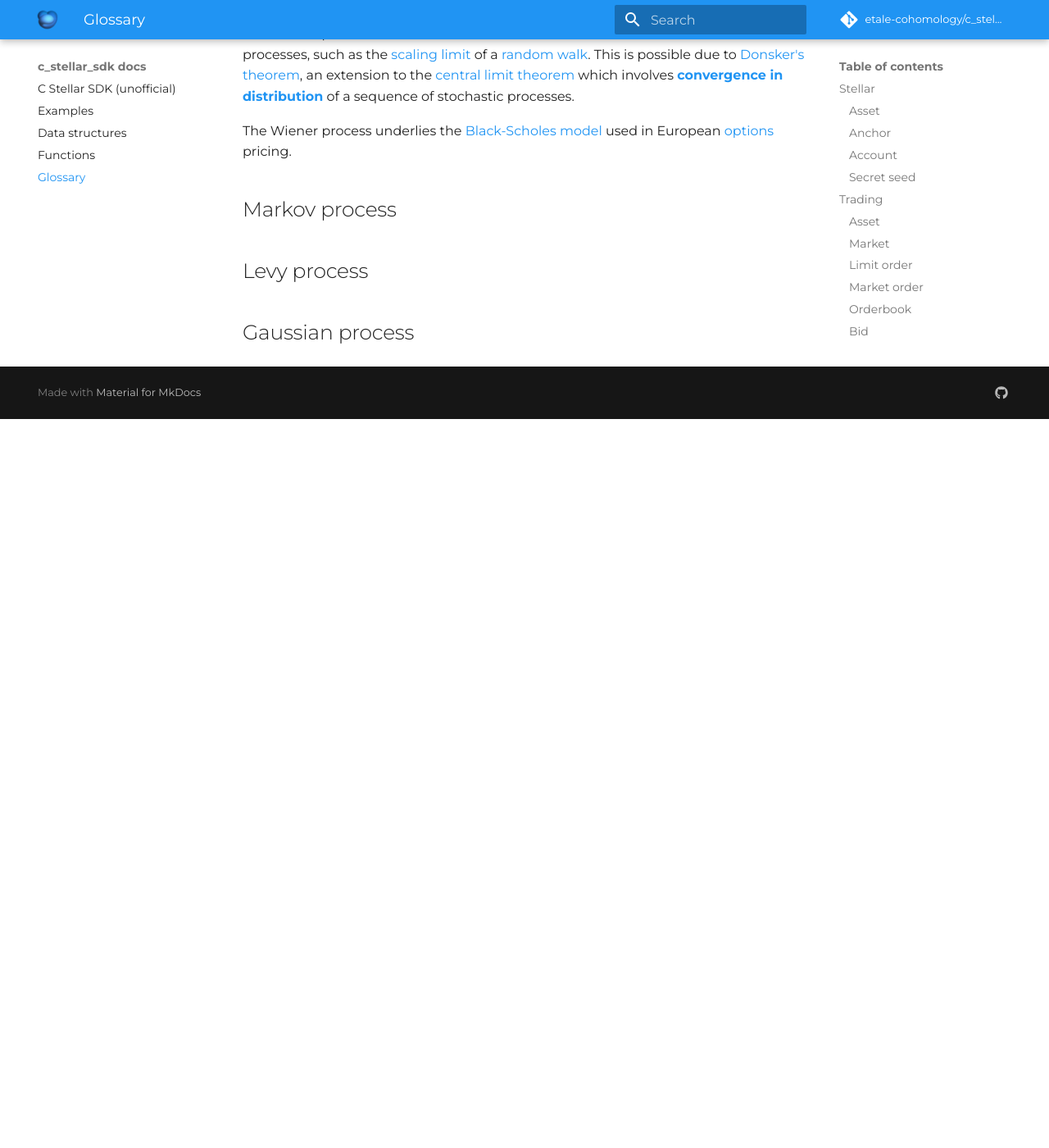
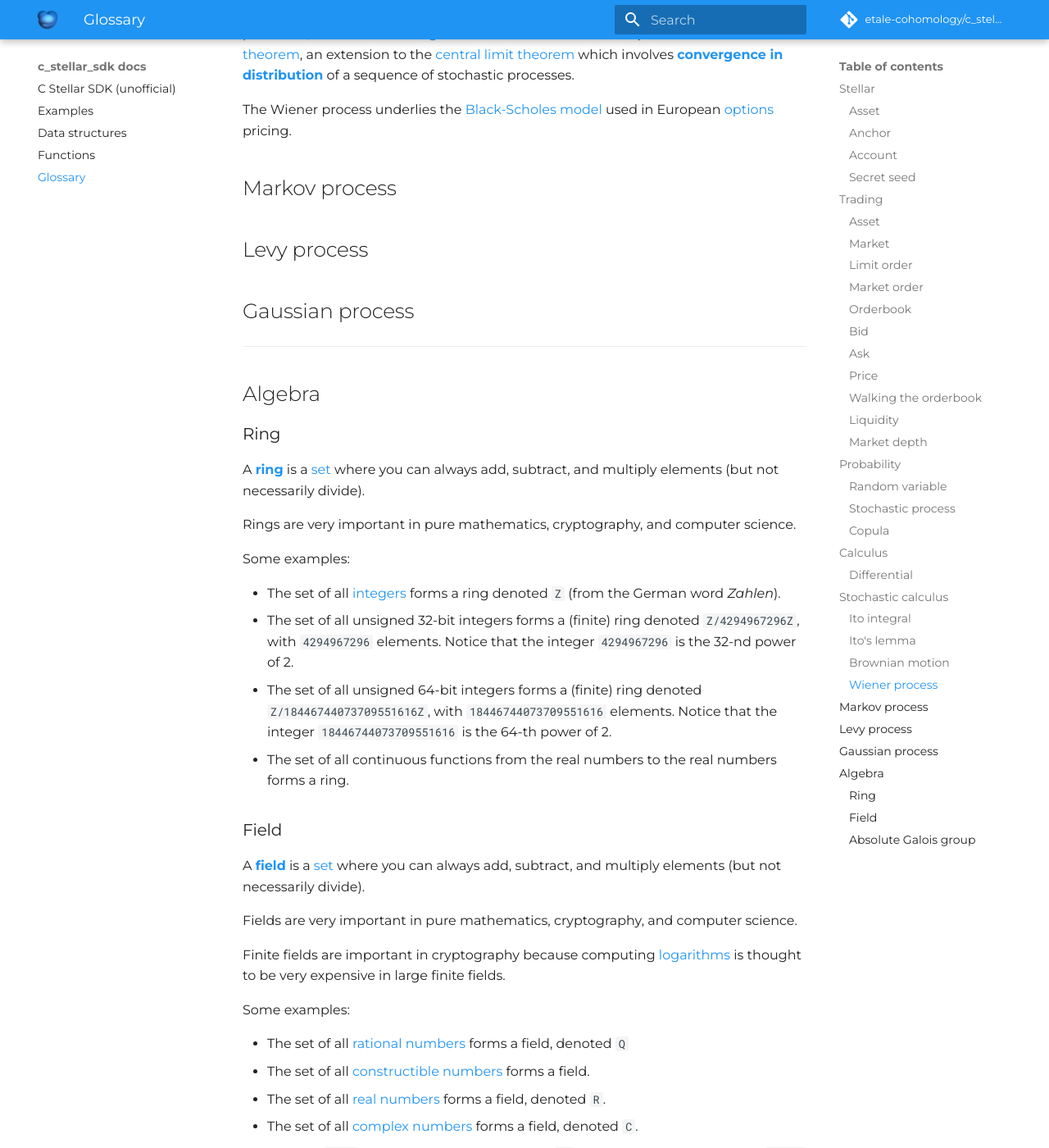
Before and after one commit to arduent/c_stellar_sdk, an MkDocs documentation site: the page built from docs/glossary.md, in a window 1280 px wide and 1400 px high, scrolled down 5117 px. Shown: the whole window at 82% size. Built offline with MkDocs 1.6.1 and Material for MkDocs 9.7.7, drawn with Linux system fonts in a browser that asks for light colours; comment, search, counter and statistics services are not loaded; old or Windows-style settings are respelled for this version of MkDocs; before the commit the page ends 5628 px from its top, so only the background shows below that; some of the changed text lies outside the part shown.

Commit message:
Started an Algebra section in the Glossary!

```diff
--- a/docs/glossary.md
+++ b/docs/glossary.md
@@ -9,9 +9,10 @@
 An **asset** in Stellar is a *security* issued by a specific **account** that can be traded in the Stellar exchange.
 
 Assets can be "cashed out" with the asset issuer for whatever it is that the asset is intended to represent.
+Accounts that issue assets are informally called **anchors**.
 
-Accounts that issue assets are informally called **anchors**.
-Any account can issue any asset to the network, so you must **trust** an account before you can hold assets it has issued.
+*Any* account can issue *any* asset to the network and call it *anything* they like,
+so you must **trust** an account before you can hold assets it has issued.
 
 An **asset** is given by the following data:
 
@@ -184,3 +185,43 @@ The Wiener process underlies the [Black-Scholes model](https://en.wikipedia.org/
 ## Levy process
 
 ## Gaussian process
+
+---------------------------------------------------------------------------------------------------
+## Algebra
+
+### Ring
+
+A [**ring**](https://en.wikipedia.org/wiki/Ring_(mathematics)) is a [set](https://en.wikipedia.org/wiki/Set_(mathematics)) where you can always add, subtract, and multiply elements (but not necessarily divide).
+
+Rings are very important in pure mathematics, cryptography, and computer science.
+
+Some examples:
+
+- The set of all [integers](https://en.wikipedia.org/wiki/Integer) forms a ring denoted `Z` (from the German word *Zahlen*).
+- The set of all unsigned 32-bit integers forms a (finite) ring denoted `Z/4294967296Z`, with `4294967296` elements. Notice that the integer `4294967296` is the 32-nd power of 2.
+- The set of all unsigned 64-bit integers forms a (finite) ring denoted `Z/18446744073709551616Z`, with `18446744073709551616` elements. Notice that the integer `18446744073709551616` is the 64-th power of 2.
+- The set of all continuous functions from the real numbers to the real numbers forms a ring.
+
+### Field
+
+A [**field**](https://en.wikipedia.org/wiki/Field_(mathematics)) is a [set](https://en.wikipedia.org/wiki/Set_(mathematics)) where you can always add, subtract, and multiply elements (but not necessarily divide).
+
+Fields are very important in pure mathematics, cryptography, and computer science.
+
+Finite fields are important in cryptography because computing [logarithms](https://en.wikipedia.org/wiki/Discrete_logarithm) is thought to be very expensive in large finite fields.
+
+Some examples:
+
+- The set of all [rational numbers](https://en.wikipedia.org/wiki/Rational_number) forms a field, denoted `Q`
+- The set of all [constructible numbers](https://en.wikipedia.org/wiki/Constructible_numbers) forms a field.
+- The set of all [real numbers](https://en.wikipedia.org/wiki/Real_number) forms a field, denoted `R`.
+- The set of all [complex numbers](https://en.wikipedia.org/wiki/Complex_number) forms a field, denoted `C`.
+- The ring `Z/3Z` is a (finite) field, also denoted `F3` (for *field with 3 elements*) or `GF(3)` (for *Galois field with 3 elements*).
+- An infinite family of finite fields is given by fields of the form `Z/pZ`, where `p` is a prime number. At each prime `p`, the ring `Z/pZ` is a finite field, also denoted `Fp` (for *field with `p` elements*) or `GF(p)` (for *Galois field with `p` elements*).
+- An infinite family of fields are given by [**global fields**](https://en.wikipedia.org/wiki/Global_field), which are finite-dimensional extensions of the field `Q` of rational numbers or finite-dimensional extensions of the field `Fq(t)` of rational functions over the finite field `Fq` (where `q` is a **prime power**).
+
+### Absolute Galois group
+
+The [**absolute Galois group**](https://en.wikipedia.org/wiki/Absolute_Galois_group) of a field `F`, denoted `Gal(F)`, is a **group** that encodes data for all the **separable extensions** of `F`.
+
+The absolute Galois group of the finite field `GF(p)`, denoted `Gal(GF(p))`, is the [Prufer group](https://en.wikipedia.org/wiki/Pr%C3%BCfer_group).
```
